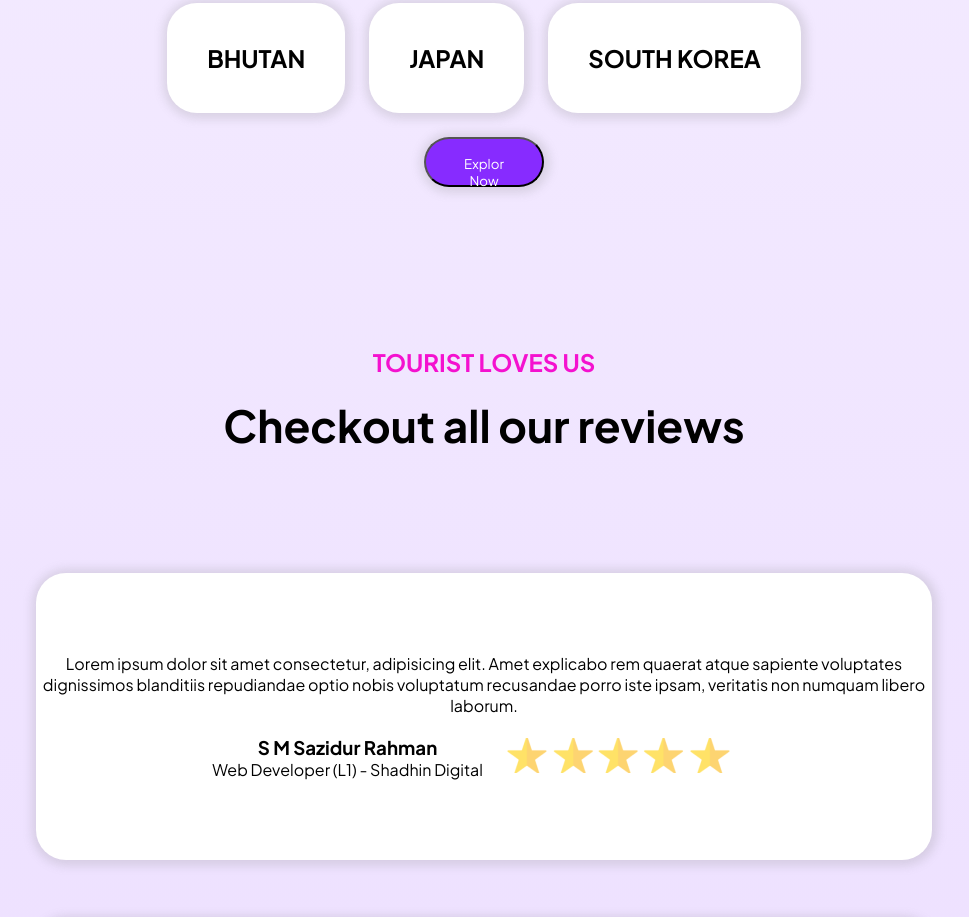
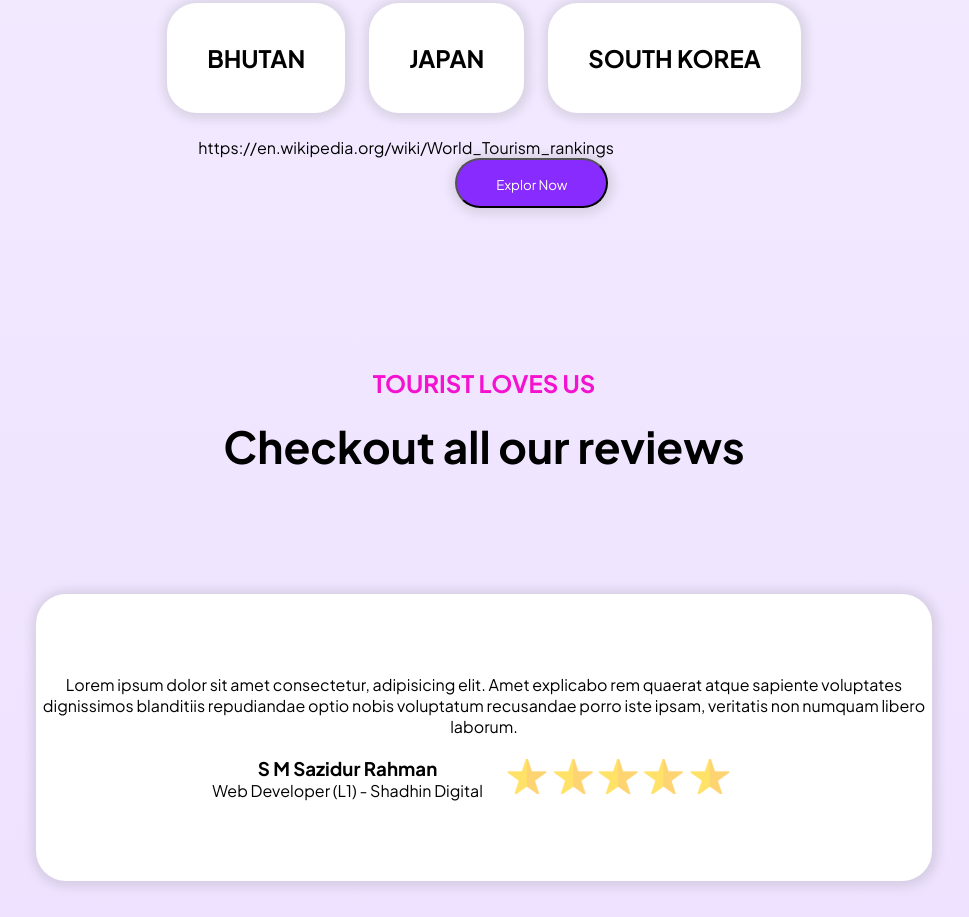
Before and after one commit to Shazid2099/website, a plain HTML site: page index.html in a window 1280 px wide. Shown: the part 2749-3666 px from the top of the page, without its empty margins (156-1125 px from the left). Drawn offline with Linux system fonts and the light colour scheme.

Commit message:
Update index.html

```diff
--- a/index.html
+++ b/index.html
@@ -111,8 +111,8 @@
         <h2>BHUTAN</h2>
         <h2>JAPAN</h2>
         <h2>SOUTH KOREA</h2>
-
-        <button class="btn-1">Explor Now</button>
+        <a>https://en.wikipedia.org/wiki/World_Tourism_rankings
+        <button class="btn-1">Explor Now</button></a>
 
       </div>
     </div>
```
